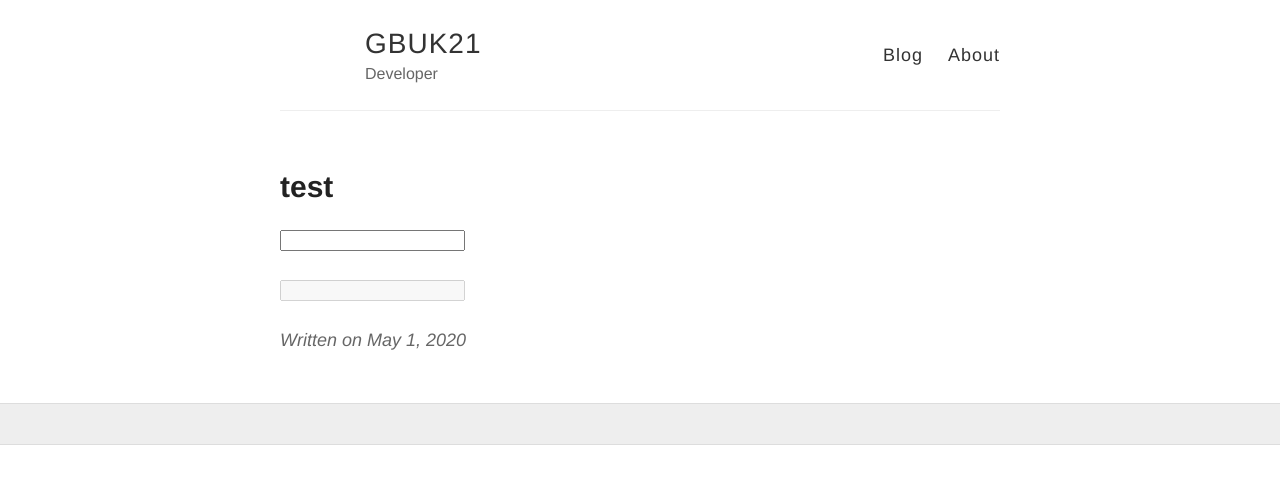
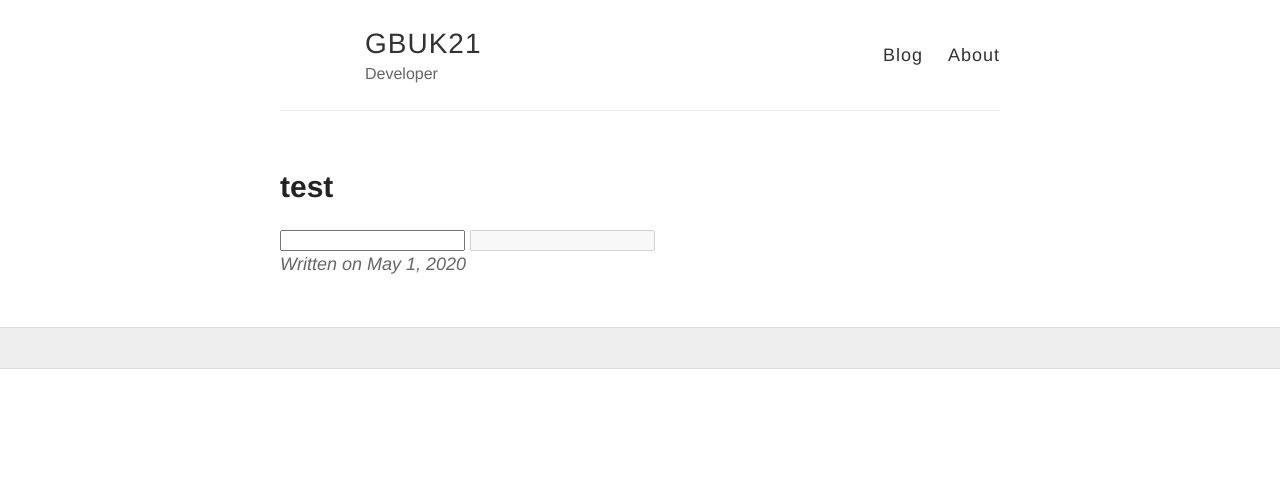
Before and after one commit to gbuk21/General, a Jekyll site: the page built from split1/_posts/2020-05-01-test.md, in a window 1280 px wide. Shown: the top 484 px of the page. Built offline with Jekyll 4.4.1, drawn with Linux system fonts in a browser that asks for light colours.

Commit message:
Update 2020-05-01-test.md

```diff
--- a/split1/_posts/2020-05-01-test.md
+++ b/split1/_posts/2020-05-01-test.md
@@ -5,6 +5,6 @@ title: test
 ---
 
 <form action="/">
-  <input type="text" id="fname" name="fname"><br><br>
-  <input type="text" id="lname" name="lname" disabled><br><br>
+  <input type="text" id="fname" name="fname">
+  <input type="text" id="lname" name="lname" disabled>
 </form>
```
